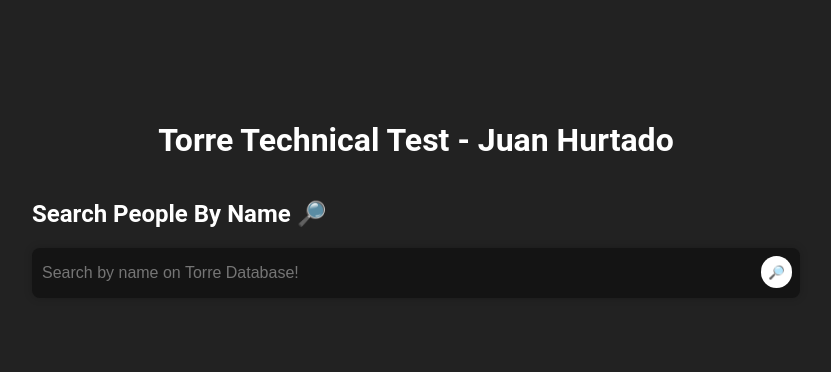
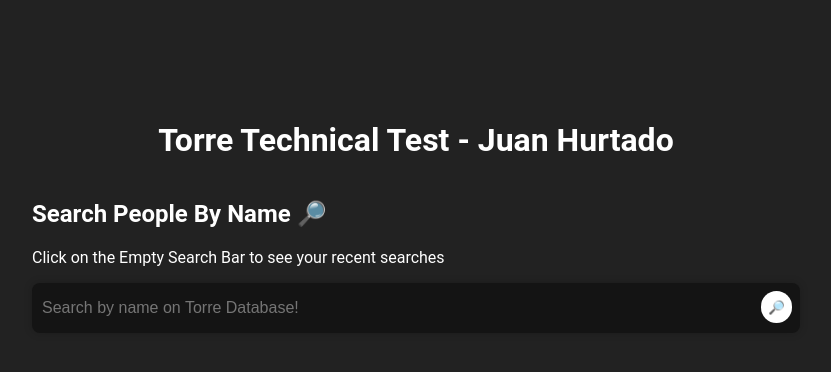
Before and after one commit to ElHurta/torre-test, a React (Vite) app: page / in a window 1280 px wide. Shown: the top 372 px of the page, without its empty margins (224-1055 px from the left). Built offline with nearby package versions, Linux system fonts and the light colour scheme.

Commit message:
feat: minor text added

```diff
--- a/src/App.css
+++ b/src/App.css
@@ -17,3 +17,7 @@
     width: 60%;
     height: 65%;
 }
+
+.search-header {
+    margin: 1rem 0;
+}
--- a/src/App.tsx
+++ b/src/App.tsx
@@ -29,7 +29,10 @@
           <h1>Torre Technical Test - Juan Hurtado</h1>
         </header>
         <section className='search-section'>
-          <h2>Search People By Name 🔎</h2>
+          <header className='search-header'>
+            <h2>Search People By Name 🔎</h2>
+            <p>Click on the Empty Search Bar to see your recent searches</p>
+          </header>
           <section>
             <SearchBar
               setSuggestionsByName={setSuggestionsByName}
```
